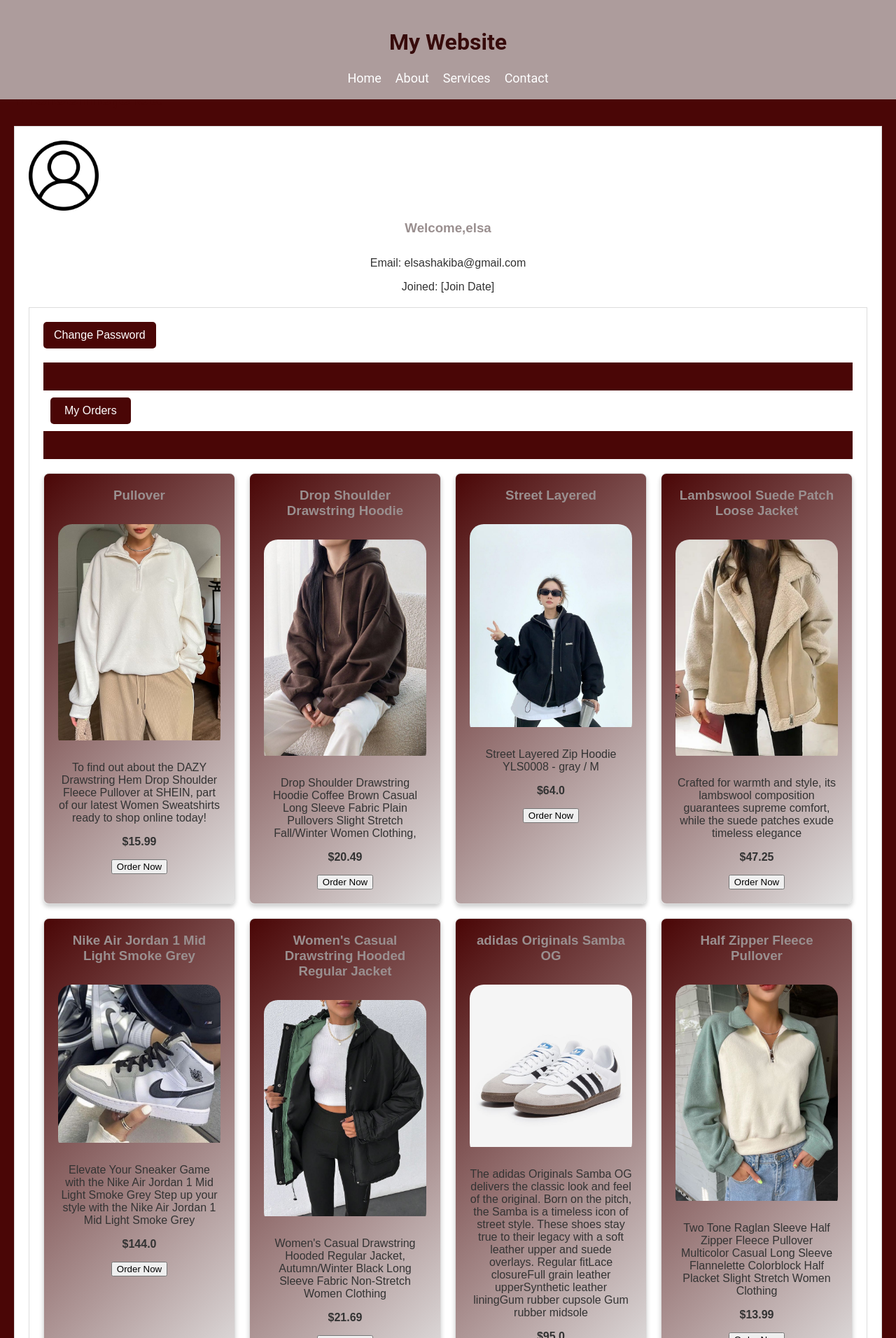
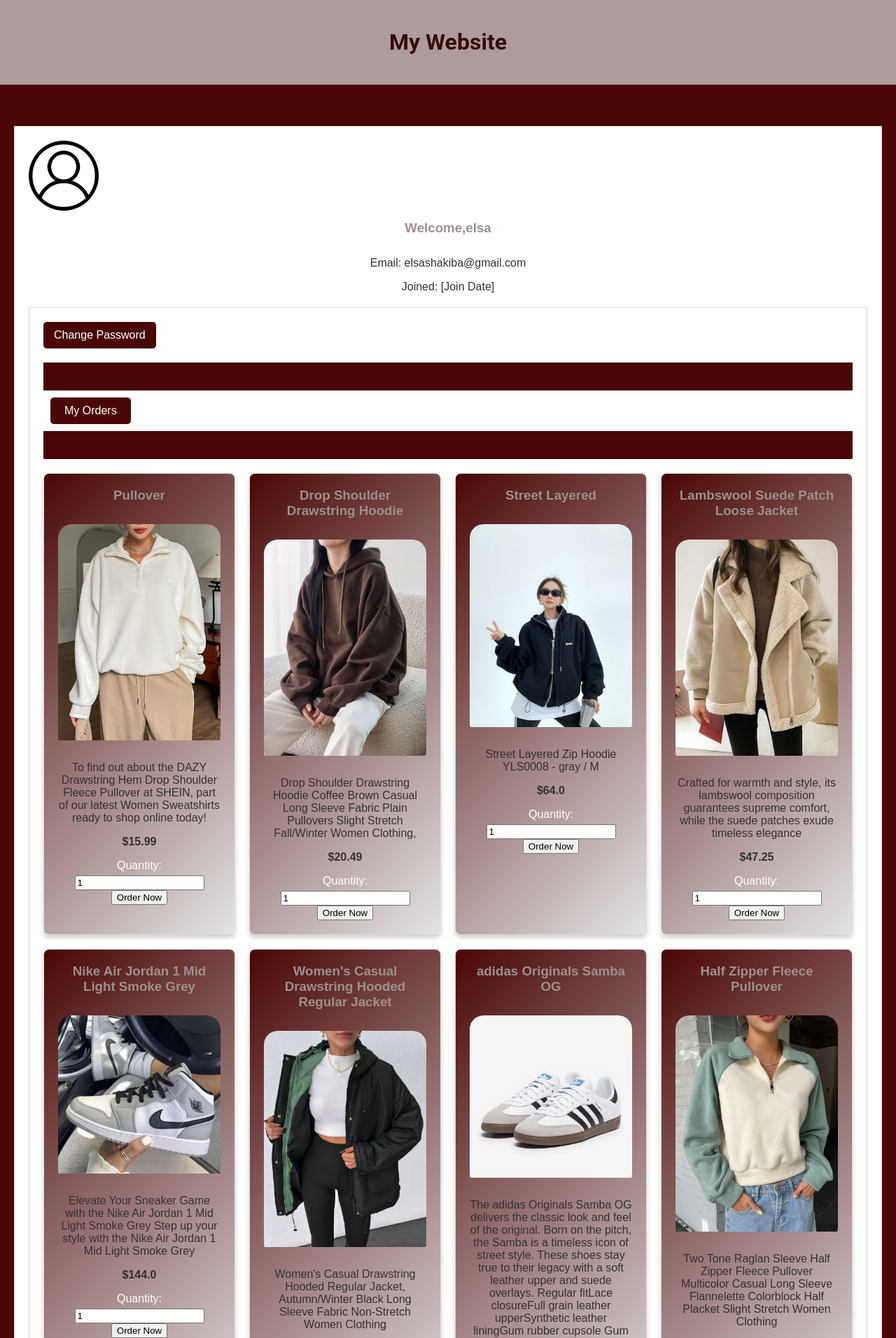
Before and after one commit to ElesShakiba/online_store, a Flask app: page /products in a window 1280 px wide. Shown: the top 1912 px of the page at 70% size. Run offline with Flask 3, Linux system fonts and the light colour scheme; a user stored in the database is signed in; data comes from the database, SQL or seed files in the repository; both versions use the stored data as it was after the commit; some web fonts are replaced.

Commit message:
Updated database to include a quantity column in the orders table.

```diff
--- a/app.py
+++ b/app.py
@@ -304,14 +304,14 @@
 
         # دریافت سفارشات با نام محصول
         cursor.execute('''
-            SELECT o.id AS order_id, p.name AS product_name, o.status, p.price AS product_price, p.image_path
+            SELECT o.id AS order_id, p.name AS product_name,o.quantity, o.status, p.price AS product_price, p.image_path
             FROM orders o
             JOIN products p ON o.product_id = p.id
             WHERE o.username = ?
         ''', (username,))
         orders = cursor.fetchall()
         cursor.execute('''
-            SELECT COALESCE(SUM(p.price), 0)
+            SELECT COALESCE(SUM(p.price* o.quantity), 0)
             FROM orders o
             JOIN products p ON o.product_id = p.id
             WHERE o.username = ?
@@ -466,7 +466,7 @@
     if 'role' in session and session['role'] == 'user':
         username = session.get('username')
         product_id = request.form.get('product_id')  # دریافت product_id از فرم
-
+        quantity = int(request.form.get('quantity',1))
         conn = get_db()
         cursor = conn.cursor()
 
@@ -486,9 +486,9 @@
 
         # ثبت سفارش در جدول orders
         cursor.execute('''
-            INSERT INTO orders (username, product_id, status, total_price)
-            VALUES (?, ?, ?, ?)
-        ''', (username, product_id, 'Pending', product_price))
+            INSERT INTO orders (username, product_id, status, total_price,quantity)
+            VALUES (?, ?, ?, ?, ?)
+        ''', (username, product_id, 'Pending', product_price,quantity))
 
         conn.commit()
         conn.close()
--- a/templates/user_dashboard.html
+++ b/templates/user_dashboard.html
@@ -394,12 +394,6 @@
 
     <header>
         <h1>My Website</h1>
-        <nav>
-            <a href="#">Home</a>
-            <a href="#">About</a>
-            <a href="#">Services</a>
-            <a href="#">Contact</a>
-        </nav>
     </header>
     <div class="main-content">
         <h1>Welcome,{{ session['username'] }}</h1>
@@ -444,6 +438,7 @@
                                     <th>Order ID</th>
                                     <th>Product</th>
                                     <th>Status</th>
+                                    <th>Quantity</th>
                                     <th>Total</th>
                                     <th>Image</th>
                                     <th>Action</th>
@@ -455,7 +450,9 @@
                                     <td>{{ order['order_id'] }}</td>
                                     <td>{{ order['product_name'] }}</td>
                                     <td>{{ order['status'] }}</td>
-                                    <td>${{ order['product_price'] }}</td>
+                                    <td>{{ order['quantity'] }}</td>
+
+                                    <td>${{ order['quantity'] * order['product_price'] }}</td>
                                     <td><img src="{{ url_for('static', filename=order['image_path'])}}" alt="Image"
                                             width="100"></td>
                                     <td>
@@ -489,10 +486,14 @@
                         </div>
                         <p>{{ product['description'] }}</p>
                         <p><strong>${{ product['price'] }}</strong></p>
+
                         <form action="/order" method="POST">
-                            <input type="hidden" name="product_id" value="{{ product['id']}}">
+                            <input type="hidden" name="product_id" value="{{ product['id'] }}">
+                            <label for="quantity">Quantity:</label>
+                            <input type="number" id="quantity" name="quantity" value="1" min="1" required>
                             <button type="submit">Order Now</button>
                         </form>
+
                     </div>
                     {% endfor %}
                 </div>
```
Also changed, not shown: store.db.
